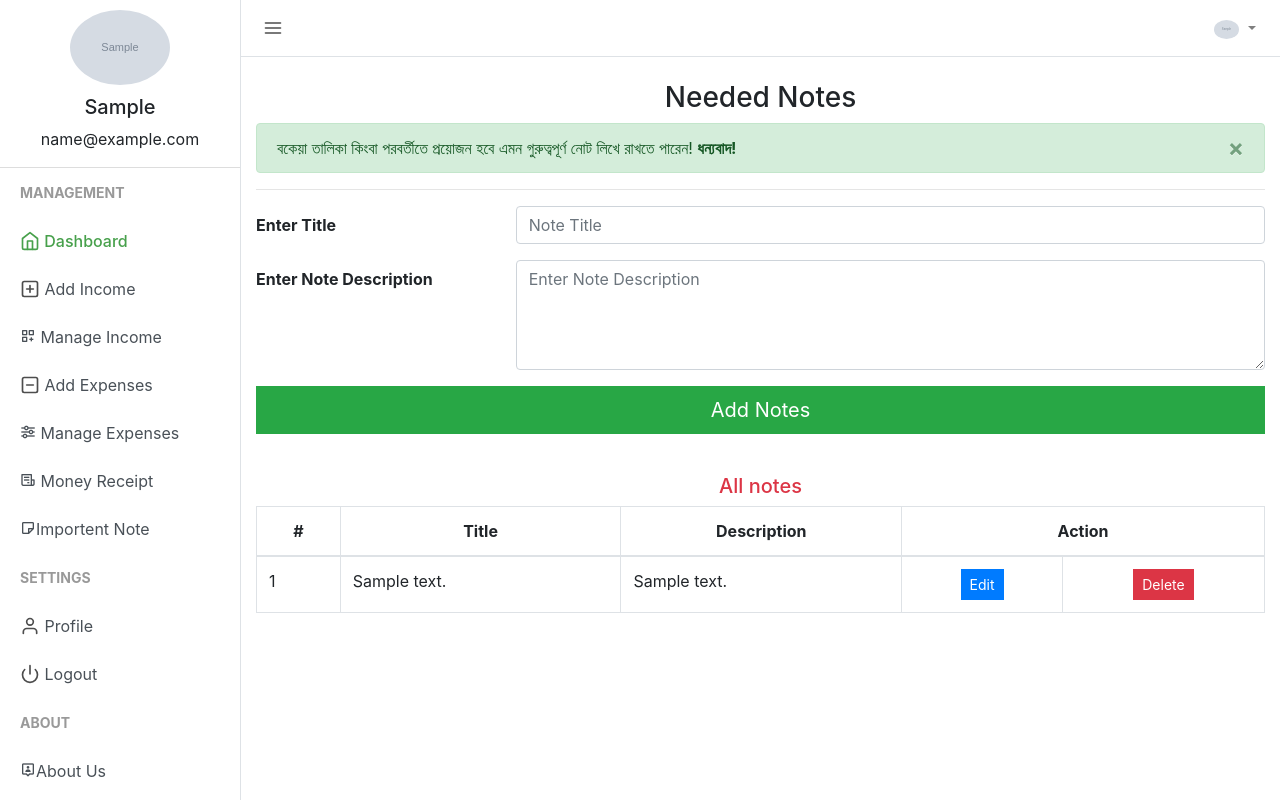
After one commit to ashikulislamdev/income-expense-management-system, a PHP site: page /my_notes in a window 1280 px wide. The commit adds this page. Run offline with PHP 8.4, Linux system fonts and the light colour scheme; the visitor is signed in with stand-in values (Sample User, id 1); tables that the repository leaves empty or names only in its code hold one stand-in row (values such as "Sample post"); grey boxes marked "Sample" are stand-in pictures; some libraries are stand-ins or nearby versions.

Commit message:
add new option called Importent Note

```diff
--- a/includes/nav.php
+++ b/includes/nav.php
@@ -141,6 +141,7 @@ Reach out to +880 1609103475 or email (rsgroup150@gmail.com) us for support. -->
               <a href="manage_expense" class="list-group-item list-group-item-action "><i class='bx bx-slider-alt'></i> Manage Expenses</a>
 
               <a href="receipt" class="list-group-item list-group-item-action "><i class='bx bx-receipt'></i> Money Receipt</a>
+              <a href="my_notes" class="list-group-item list-group-item-action "><i class='bx bx-note'></i>Importent Note</a>
             <?php
           }
         ?>
--- a/index.php
+++ b/index.php
@@ -159,6 +159,12 @@
           ?>
             <div class="container-fluid">
               <h3 class="mt-4">Dashboard</h3>
+              <div class="alert alert-success alert-dismissible fade show" role="alert">
+                <strong>আপডেট!</strong> Important Note নামে নতুন অপশন যুক্ত করা হয়েছে.
+                <button type="button" class="close" data-dismiss="alert" aria-label="Close">
+                  <span aria-hidden="true">&times;</span>
+                </button>
+              </div>
               <div class="row">
                 <div class="col-md" style="overflow: scroll;">
                   <div class="card" style="min-width: 700px;">
--- /dev/null
+++ b/my_notes.php
@@ -0,0 +1,217 @@
+<?php
+   include("session.php");
+   date_default_timezone_set('Asia/Dhaka');
+   $update = false;
+   $del = false;
+   $note_title = "";
+   // $incomedate = date("Y-m-d");
+   // $incomecategory = "";
+   $note_desc = "";
+
+   $note_fetched = mysqli_query($con, "SELECT * FROM needed_note WHERE user_id = '$userid'");
+
+
+   if (isset($_POST['add'])) {
+       $note_title = htmlentities(addslashes($_POST['note_title']));
+       $note_desc = htmlentities(addslashes($_POST['note_desc']));
+
+       $notes = "INSERT INTO needed_note (user_id, note_title, note_desc) VALUES ('$userid', '$note_title','$note_desc')";
+       $result = mysqli_query($con, $notes) or die("Something Went Wrong!");
+       echo("<script>location.href='my_notes'</script>");
+   }
+
+   if (isset($_POST['update'])) {
+       $id = $_GET['edit'];
+       $note_title = htmlentities(addslashes($_POST['note_title']));
+       $note_desc = htmlentities(addslashes($_POST['note_desc']));
+
+       $sql = "UPDATE needed_note SET note_title='$note_title', note_desc='$note_desc' WHERE user_id='$userid' AND note_id='$id'";
+       if (mysqli_query($con, $sql)) {
+           echo "Records were updated successfully.";
+       } else {
+           echo "ERROR: Could not able to execute $sql. " . mysqli_error($con);
+       }
+       header('location: my_notes');
+   }
+
+
+   if (isset($_GET['edit'])) {
+       $id = $_GET['edit'];
+       $update = true;
+       $record = mysqli_query($con, "SELECT * FROM needed_note WHERE user_id='$userid' AND note_id=$id");
+       if (mysqli_num_rows($record) == 1) {
+           $n = mysqli_fetch_array($record);
+           $note_title = $n['note_title'];
+           $note_desc = $n['note_desc'];
+
+           //echo $incomecategory; die();
+       } else {
+           echo ("WARNING: AUTHORIZATION ERROR: Trying to Access Unauthorized data");
+       }
+   }
+
+   if (isset($_POST['delete'])) {
+       $id = $_GET['delete'];
+       $note_title = htmlentities(addslashes($_POST['note_title']));
+       $note_desc = htmlentities(addslashes($_POST['note_desc']));
+
+       $sql = "DELETE FROM needed_note WHERE user_id='$userid' AND note_id='$id'";
+       if (mysqli_query($con, $sql)) {
+           echo "Records were updated successfully.";
+       } else {
+           echo "ERROR: Could not able to execute $sql. " . mysqli_error($con);
+       }
+       header('location: my_notes');
+   }
+
+   if (isset($_GET['delete'])) {
+       $id = $_GET['delete'];
+       $del = true;
+       $record = mysqli_query($con, "SELECT * FROM needed_note WHERE user_id='$userid' AND note_id=$id");
+
+       if (mysqli_num_rows($record) == 1) {
+           $n = mysqli_fetch_array($record);
+           $note_title = $n['note_title'];
+           $note_desc = $n['note_desc'];
+       } else {
+           echo ("WARNING: AUTHORIZATION ERROR: Trying to Access Unauthorized data");
+       }
+   }
+
+?>
+	  <?php
+        include_once 'includes/nav.php';
+      ?>
+            <div class="container">
+               <h3 class="mt-4 text-center">Needed Notes</h3>
+               <div id="note_alert" class="alert alert-success alert-dismissible fade show" role="alert">
+                 বকেয়া তালিকা কিংবা পরবর্তীতে প্রয়োজন হবে এমন গুরুত্বপূর্ণ নোট লিখে রাখতে পারেন! <strong>ধন্যবাদ!</strong>
+                 <button type="button" class="close" data-dismiss="alert" aria-label="Close">
+                   <span aria-hidden="true">&times;</span>
+                 </button>
+               </div>
+               <hr>
+               <div class="row ">
+                  <div class="col-12">
+                  	<form action="" method="POST">
+                        <div class="form-group row">
+                           <label for="note_title" class="col-sm-3 col-form-label"><b>Enter Title</b></label>
+                           <div class="col-md-9">
+                              <input type="text" class="form-control col-sm-12" placeholder="Note Title" value="<?php echo $note_title; ?>" id="note_title" name="note_title" required>
+                           </div>
+                        </div>
+
+                        <div class="form-group row">
+                           <label for="note_desc" class="col-sm-3 col-form-label"><b>Enter Note Description</b></label>
+                           <div class="col-md-9">
+                              <textarea class="form-control col-sm-12" id="transcript" rows="4" placeholder="Enter Note Description" name="note_desc" id="note_desc"><?php echo $note_desc; ?></textarea>
+                           </div>
+                        </div>
+
+                        <div class="form-group row">
+                           <div class="col-md-12 text-right">
+                              <?php if ($update == true) : ?>
+                              <button class="btn btn-lg btn-block btn-warning" style="border-radius: 0%;" type="submit" name="update">Update</button>
+                              <?php elseif ($del == true) : ?>
+                              <button class="btn btn-lg btn-block btn-danger" style="border-radius: 0%;" type="submit" name="delete">Delete</button>
+                              <?php else : ?>
+                              <button type="submit" name="add" class="btn btn-lg btn-block btn-success" style="border-radius: 0%;">Add Notes</button>
+                              <?php endif ?>
+                           </div>
+                        </div>
+                     </form>
+
+                     <br>
+                     <h5 class='text-center text-danger'>All notes</h5>
+                     <table class="table table-hover table-bordered">
+                        <thead>
+                           <tr class="text-center">
+                              <th>#</th>
+                              <th>Title</th>
+                              <th>Description</th>
+                              <th colspan="2">Action</th>
+                           </tr>
+                        </thead>
+                        <tbody id="dataTable">
+                           <?php $count=mysqli_num_rows($note_fetched); while ($row = mysqli_fetch_array($note_fetched)) { ?>
+
+                           <tr>
+                              <td><?php echo $count--;?></td>
+                              <td><?php echo $row['note_title']; ?></td>
+                              <td><?php echo $row['note_desc']; ?></td>
+                              <td class="text-center">
+                                 <a href="my_notes?edit=<?php echo $row['note_id']; ?>" class="btn btn-primary btn-sm" style="border-radius:0%;">Edit</a>
+                              </td>
+                              <td class="text-center">
+                                 <a href="my_notes?delete=<?php echo $row['note_id']; ?>" class="btn btn-danger btn-sm" style="border-radius:0%;">Delete</a>
+                              </td>
+                           </tr>
+
+                           <?php } ?>
+                        </tbody>
+                     </table>
+                  </div>
+               </div>
+            </div>
+         </div>
+         <!-- /#page-content-wrapper -->
+      </div>
+      <!-- /#wrapper -->
+      <!-- Bootstrap core JavaScript -->
+      <script src="js/jquery.slim.min.js"></script>
+      <script src="js/bootstrap.min.js"></script>
+      <script src="js/Chart.min.js"></script>
+      <!-- Menu Toggle Script -->
+      <script>
+         $("#menu-toggle").click(function(e) {
+             e.preventDefault();
+             $("#wrapper").toggleClass("toggled");
+         });
+
+
+         // In your Javascript (external .js resource or <script> tag)
+         $(document).ready(function() {
+             $('.js-example-basic-single').select2();
+         });
+
+
+         //modal popup closing automatically after few seconds
+         // $(document).ready(function() {
+         //     $('#note_alert').dialog({
+         //       open:function(){
+         //          setTimeout(function(){
+         //             $('#note_alert').dialog('close');
+         //          }, 3000);
+         //       }
+         //     });
+         // });
+
+      </script>
+      <script>
+         feather.replace();
+      </script>
+
+<script>
+         function startDictation() {
+            if (window.hasOwnProperty('webkitSpeechRecognition')) {
+               var recognition = new webkitSpeechRecognition();
+
+               recognition.continuous = false;
+               recognition.interimResults = false;
+
+               recognition.lang = 'bn-US';
+               recognition.start();
+
+               recognition.onresult = function (e) {
+               document.getElementById('transcript').value = e.results[0][0].transcript;
+               recognition.stop();
+               };
+
+               recognition.onerror = function (e) {
+               recognition.stop();
+               };
+            }
+         }
+      </script>
+   </body>
+</html>
```
